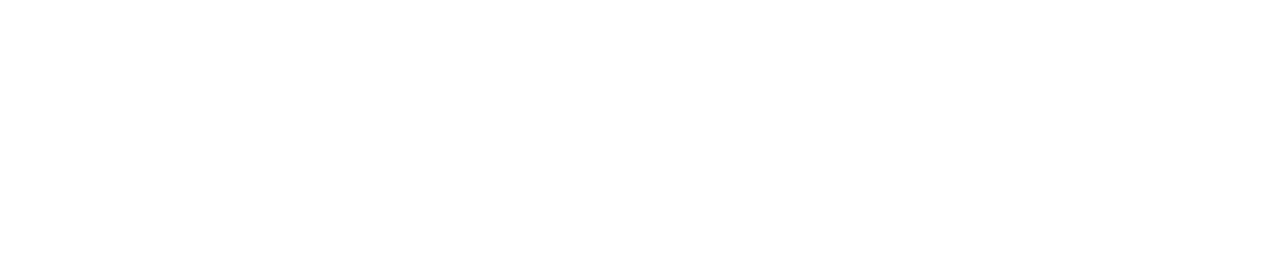
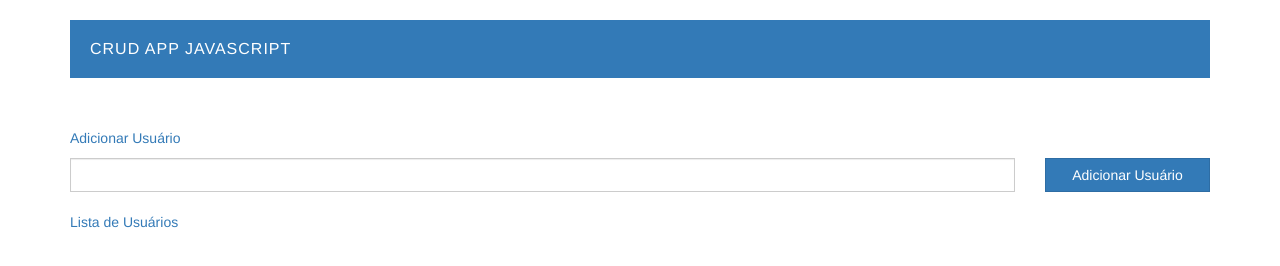
Before and after one commit to diegotpereira/Javascript-CRUD-App, a plain HTML site: page index.html in a window 1280 px wide. Drawn offline with nearby package versions, Linux system fonts and the light colour scheme.

Commit message:
Web App Javascript CRUD.

```diff
--- /dev/null
+++ b/css/meuEstilo.css
@@ -0,0 +1,24 @@
+* {
+    margin: 0px;
+    padding: 0px;
+}
+
+.heading {
+    color: #fff;
+    background: #337AB7;
+    text-transform: uppercase;
+    padding: 20px;
+    font-size: 16px;
+    letter-spacing: 1px;
+    margin-bottom: 50px;
+}
+
+.btn,
+.form-control {
+    border-radius: 0px;
+    width: 100%;
+}
+
+p {
+    color: #337AB7;
+}
--- a/index.html
+++ b/index.html
@@ -5,11 +5,39 @@
     <meta charset="UTF-8">
     <meta http-equiv="X-UA-Compatible" content="IE=edge">
     <meta name="viewport" content="width=device-width, initial-scale=1.0">
-    <title>Document</title>
+    <title>App Javascript</title>
+    <link href="https://maxcdn.bootstrapcdn.com/bootstrap/3.3.7/css/bootstrap.min.css" rel="stylesheet">
+    <link rel="stylesheet" href="css/meuEstilo.css">
 </head>
 
 <body>
+    <div class="container">
+        <h2 class="heading">Crud APP JAVASCRIPT</h2>
 
+        <div class="addUsuario">
+            <div class="row">
+                <div class="col-md-12">
+                    <p>Adicionar Usuário</p>
+                </div>
+                <div class="col-md-10">
+                    <input type="text" class="form-control" id="data">
+                </div>
+                <div class="col-md-2">
+                    <button type="button" class="btn btn-primary" id="addUsuario" onclick="AddUsuario()">Adicionar Usuário</button>
+                </div>
+            </div>
+            <div class="row">
+                <div class="col-md-12">
+                    <br>
+                    <p>Lista de Usuários</p>
+                </div>
+            </div>
+            <div class="usuario" id="usuarioLista">
+
+            </div>
+        </div>
+    </div>
+    <script src="js/principal.js"></script>
 </body>
 
 </html>
--- /dev/null
+++ b/js/principal.js
@@ -0,0 +1,49 @@
+var data = document.getElementById('data')
+var usuarioLista = document.getElementById('usuarioLista')
+
+
+// Adicionar Código de Usuario
+var contar = 0;
+
+function AddUsuario() {
+    var entradaDados = document.getElementById('data').value
+    var html = '<div class="row" id="data ' + contar + '" style ="margin-bottom:15px;">' +
+        '<div class="col-md-6 col-sm-12 col-xs-12">' +
+        '<input type="text" class="form-control" value="' + entradaDados + '" disabled>' +
+        '</div>' +
+        '<div class="col-md-2 col-sm-4 col-xs-4">' +
+        '<button type="button" class="btn btn-success" onclick="editar(this.id)" id="editar ' + contar + '">Editar</button>' +
+        '</div>' +
+
+        '<div class="col-md-2 col-sm-4 col-xs-4">' +
+        '<button type="button" class="btn btn-success" onclick="atualizar(this.id)" id="atualizar ' + contar + '">Atualizar</button>' +
+        '</div>' +
+
+        '<div class="col-md-2 col-sm-4 col-xs-4">' +
+        '<button type="button" class="btn btn-danger" onclick="remove(this.id)" id="deletar ' + contar + '">Deletar</button>' +
+        '</div>' +
+        '</div>';
+
+    document.getElementById('usuarioLista').insertAdjacentHTML('beforeend', html)
+    contar++
+}
+
+function editar(editarId) {
+    var parent = document.getElementById(editarId).parentNode.parentNode
+    var filho = parent.firstChild.firstChild
+    filho.removeAttribute('disabled')
+    console.log(filho)
+}
+
+function atualizar(atualizarId) {
+    var parent = document.getElementById(atualizarId).parentNode.parentNode
+    var filho = parent.firstChild.firstChild
+    filho.setAttribute("disabled", 'disabled')
+    console.log(filho)
+}
+
+function remove(delatarId) {
+    var parent = document.getElementById(delatarId).parentNode.parentNode
+    parent.remove()
+    console.log(parent)
+}
```
